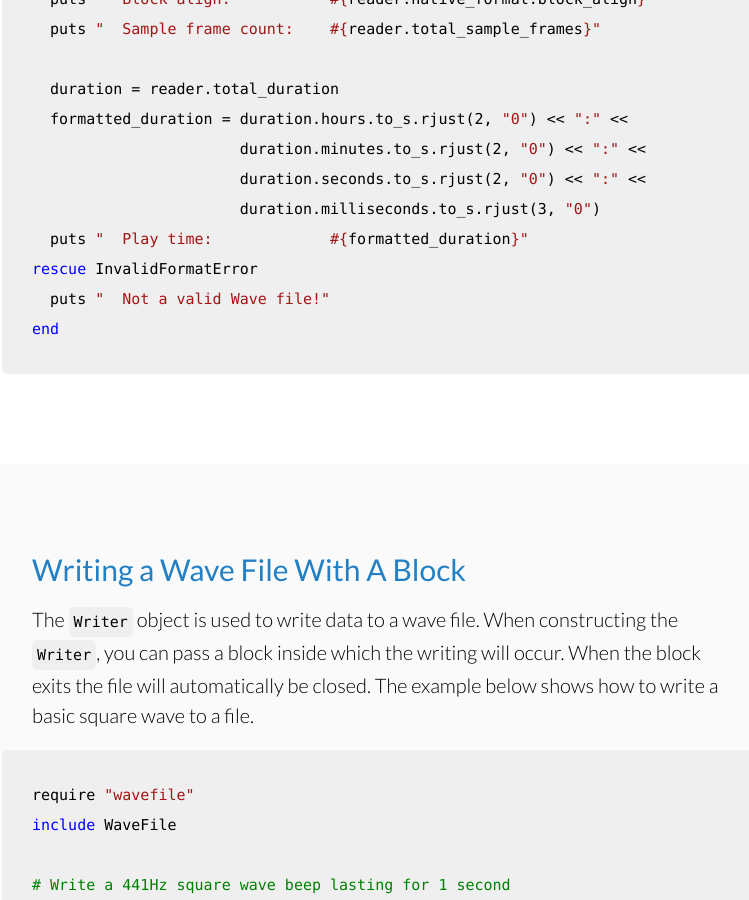
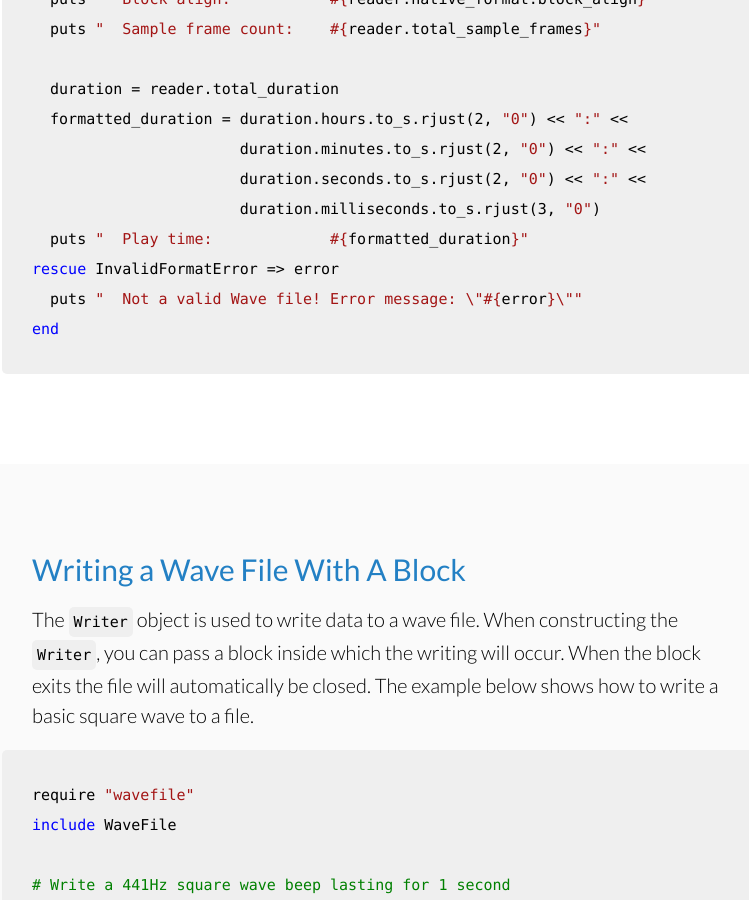
Before and after one commit to jstrait/wavefile, a Jekyll site: the page built from examples.html, in a window 1280 px wide and 900 px high, scrolled down 3475 px. Shown: the whole window, without its empty margins (254-1003 px from the left). Built offline with Jekyll 4.4.1, drawn with Linux system fonts in a browser that asks for light colours; some web fonts are replaced.

Commit message:
Updating "Metadata" example to show error message
Previously this example printed that an invalid file was invalid,
but didn't print the reason why.

```diff
--- a/examples.html
+++ b/examples.html
@@ -88,8 +88,8 @@ begin
                        duration.seconds.to_s.rjust(2, "0") << ":" <<
                        duration.milliseconds.to_s.rjust(3, "0")
   puts "  Play time:             #{formatted_duration}"
-rescue InvalidFormatError
-  puts "  Not a valid Wave file!"
+rescue InvalidFormatError => error
+  puts "  Not a valid Wave file! Error message: \"#{error}\""
 end{% endhighlight %}
 </div>
 
```
